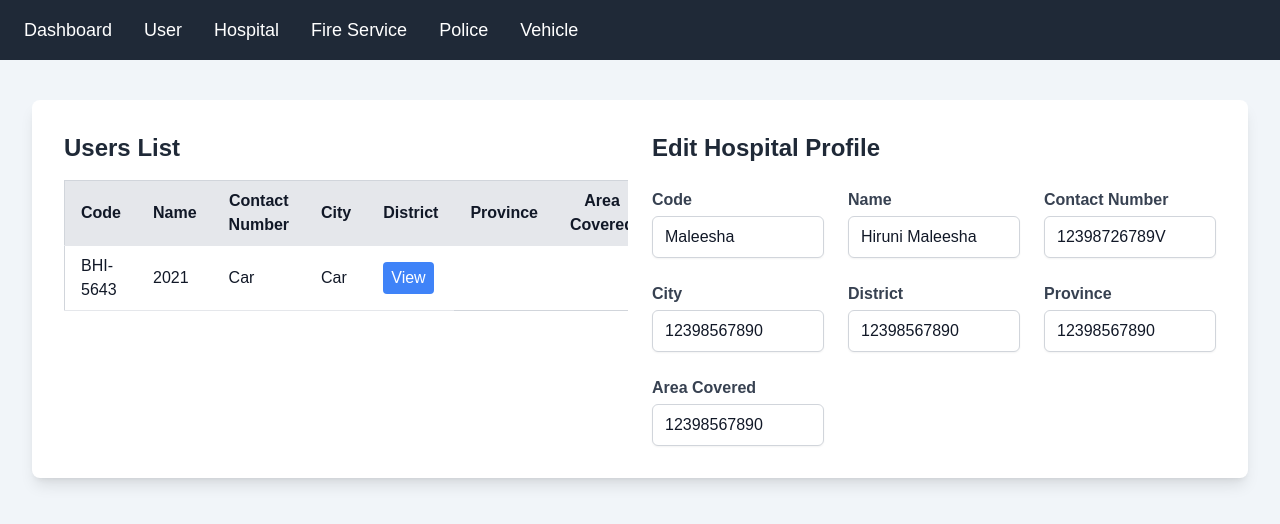
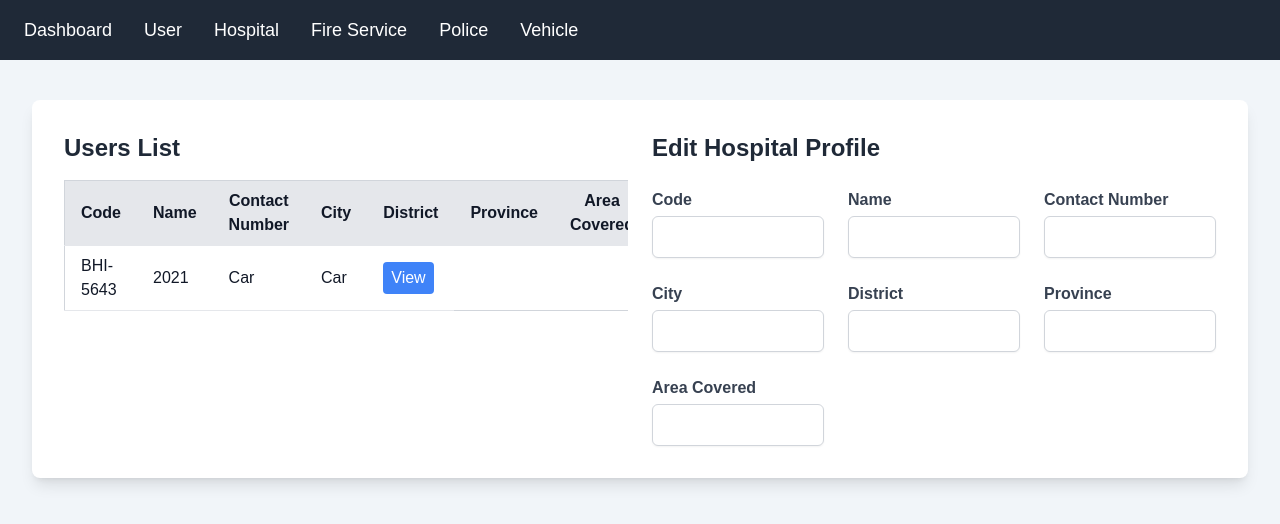
Before and after one commit to ThimiraSadeesha/Final-Year-Project-UI, an Angular app: page /fire in a window 1280 px wide. Shown: the top 524 px of the page. Built offline with nearby package versions, Linux system fonts and the light colour scheme; no server answers; what tailwindcss-animated would draw is missing.

Commit message:
did some minor changes

```diff
--- a/src/app/components/feature/fire-service/fire-service.component.html
+++ b/src/app/components/feature/fire-service/fire-service.component.html
@@ -42,43 +42,41 @@
                 <!-- Username -->
                 <div>
                     <label class="block text-gray-700 font-semibold" for="username">Code</label>
-                    <input id="username" name="username" type="text" value="Maleesha" class="mt-1 block w-full border-gray-300 rounded-md shadow-sm focus:border-blue-500 focus:ring-blue-500">
+                    <input id="username" name="username" type="text" class="mt-1 block w-full border-gray-300 rounded-md shadow-sm focus:border-blue-500 focus:ring-blue-500">
                 </div>
 
                 <!-- Full Name -->
                 <div>
                     <label class="block text-gray-700 font-semibold" for="fullname">Name</label>
-                    <input id="fullname" name="fullname" type="text" value="Hiruni Maleesha" class="mt-1 block w-full border-gray-300 rounded-md shadow-sm focus:border-blue-500 focus:ring-blue-500">
+                    <input id="fullname" name="fullname" type="text" class="mt-1 block w-full border-gray-300 rounded-md shadow-sm focus:border-blue-500 focus:ring-blue-500">
                 </div>
 
                 <!-- NIC -->
                 <div>
                     <label class="block text-gray-700 font-semibold" for="nic">Contact Number</label>
-                    <input id="nic" name="nic" type="text" value="12398726789V" class="mt-1 block w-full border-gray-300 rounded-md shadow-sm focus:border-blue-500 focus:ring-blue-500">
+                    <input id="nic" name="nic" type="text" class="mt-1 block w-full border-gray-300 rounded-md shadow-sm focus:border-blue-500 focus:ring-blue-500">
                 </div>
 
                 <!-- Contact Number -->
                 <div>
                     <label class="block text-gray-700 font-semibold" for="contact">City</label>
-                    <input id="contact" name="contact" type="tel" value="12398567890" class="mt-1 block w-full border-gray-300 rounded-md shadow-sm focus:border-blue-500 focus:ring-blue-500">
+                    <input id="contact" name="contact" type="tel" class="mt-1 block w-full border-gray-300 rounded-md shadow-sm focus:border-blue-500 focus:ring-blue-500">
                 </div>
 
                 <div>
                     <label class="block text-gray-700 font-semibold" for="district">District</label>
-                    <input id="district" name="contact" type="tel" value="12398567890" class="mt-1 block w-full border-gray-300 rounded-md shadow-sm focus:border-blue-500 focus:ring-blue-500">
+                    <input id="district" name="contact" type="tel" class="mt-1 block w-full border-gray-300 rounded-md shadow-sm focus:border-blue-500 focus:ring-blue-500">
                 </div>
 
                 <div>
                     <label class="block text-gray-700 font-semibold" for="province">Province</label>
-                    <input id="province" name="contact" type="tel" value="12398567890" class="mt-1 block w-full border-gray-300 rounded-md shadow-sm focus:border-blue-500 focus:ring-blue-500">
+                    <input id="province" name="contact" type="tel" class="mt-1 block w-full border-gray-300 rounded-md shadow-sm focus:border-blue-500 focus:ring-blue-500">
                 </div>
 
                 <div>
                     <label class="block text-gray-700 font-semibold" for="areaCovered">Area Covered</label>
-                    <input id="areaCovered" name="contact" type="tel" value="12398567890" class="mt-1 block w-full border-gray-300 rounded-md shadow-sm focus:border-blue-500 focus:ring-blue-500">
+                    <input id="areaCovered" name="contact" type="tel" class="mt-1 block w-full border-gray-300 rounded-md shadow-sm focus:border-blue-500 focus:ring-blue-500">
                 </div>
-
-
             </form>
         </div>
     </div>
--- a/src/app/components/feature/hospital/hospital.component.html
+++ b/src/app/components/feature/hospital/hospital.component.html
@@ -42,43 +42,41 @@
                 <!-- Username -->
                 <div>
                     <label class="block text-gray-700 font-semibold" for="username">Code</label>
-                    <input id="username" name="username" type="text" value="Maleesha" class="mt-1 block w-full border-gray-300 rounded-md shadow-sm focus:border-blue-500 focus:ring-blue-500">
+                    <input id="username" name="username" type="text" class="mt-1 block w-full border-gray-300 rounded-md shadow-sm focus:border-blue-500 focus:ring-blue-500">
                 </div>
 
                 <!-- Full Name -->
                 <div>
                     <label class="block text-gray-700 font-semibold" for="fullname">Name</label>
-                    <input id="fullname" name="fullname" type="text" value="Hiruni Maleesha" class="mt-1 block w-full border-gray-300 rounded-md shadow-sm focus:border-blue-500 focus:ring-blue-500">
+                    <input id="fullname" name="fullname" type="text" class="mt-1 block w-full border-gray-300 rounded-md shadow-sm focus:border-blue-500 focus:ring-blue-500">
                 </div>
 
                 <!-- NIC -->
                 <div>
                     <label class="block text-gray-700 font-semibold" for="nic">Contact Number</label>
-                    <input id="nic" name="nic" type="text" value="12398726789V" class="mt-1 block w-full border-gray-300 rounded-md shadow-sm focus:border-blue-500 focus:ring-blue-500">
+                    <input id="nic" name="nic" type="text" class="mt-1 block w-full border-gray-300 rounded-md shadow-sm focus:border-blue-500 focus:ring-blue-500">
                 </div>
 
                 <!-- Contact Number -->
                 <div>
                     <label class="block text-gray-700 font-semibold" for="contact">City</label>
-                    <input id="contact" name="contact" type="tel" value="12398567890" class="mt-1 block w-full border-gray-300 rounded-md shadow-sm focus:border-blue-500 focus:ring-blue-500">
+                    <input id="contact" name="contact" type="tel" class="mt-1 block w-full border-gray-300 rounded-md shadow-sm focus:border-blue-500 focus:ring-blue-500">
                 </div>
 
                 <div>
                     <label class="block text-gray-700 font-semibold" for="district">District</label>
-                    <input id="district" name="contact" type="tel" value="12398567890" class="mt-1 block w-full border-gray-300 rounded-md shadow-sm focus:border-blue-500 focus:ring-blue-500">
+                    <input id="district" name="contact" type="tel" class="mt-1 block w-full border-gray-300 rounded-md shadow-sm focus:border-blue-500 focus:ring-blue-500">
                 </div>
 
                 <div>
                     <label class="block text-gray-700 font-semibold" for="province">Province</label>
-                    <input id="province" name="contact" type="tel" value="12398567890" class="mt-1 block w-full border-gray-300 rounded-md shadow-sm focus:border-blue-500 focus:ring-blue-500">
+                    <input id="province" name="contact" type="tel" class="mt-1 block w-full border-gray-300 rounded-md shadow-sm focus:border-blue-500 focus:ring-blue-500">
                 </div>
 
                 <div>
                     <label class="block text-gray-700 font-semibold" for="areaCovered">Area Covered</label>
-                    <input id="areaCovered" name="contact" type="tel" value="12398567890" class="mt-1 block w-full border-gray-300 rounded-md shadow-sm focus:border-blue-500 focus:ring-blue-500">
+                    <input id="areaCovered" name="contact" type="tel" class="mt-1 block w-full border-gray-300 rounded-md shadow-sm focus:border-blue-500 focus:ring-blue-500">
                 </div>
-
-
             </form>
         </div>
     </div>
--- a/src/app/components/feature/police/police.component.html
+++ b/src/app/components/feature/police/police.component.html
@@ -22,7 +22,7 @@
                 <tbody>
                 <!-- Example User Rows -->
                 <tr class="hover:bg-gray-100">
-                    <td class="py-2 px-4 border-b">BHI-5643</td>
+                    <td class="py-2 px-4 border-b">AMB</td>
                     <td class="py-2 px-4 border-b">2021</td>
                     <td class="py-2 px-4 border-b">Car</td>
                     <td class="py-2 px-4 border-b">Car</td>
@@ -44,31 +44,31 @@
                 <!-- Username -->
                 <div>
                     <label class="block text-gray-700 font-semibold" for="username">Code</label>
-                    <input id="username" name="username" type="text" value="Maleesha" class="mt-1 block w-full border-gray-300 rounded-md shadow-sm focus:border-blue-500 focus:ring-blue-500">
+                    <input id="username" name="username" type="text"  class="mt-1 block w-full border-gray-300 rounded-md shadow-sm focus:border-blue-500 focus:ring-blue-500">
                 </div>
 
                 <!-- Full Name -->
                 <div>
                     <label class="block text-gray-700 font-semibold" for="fullname">Name</label>
-                    <input id="fullname" name="fullname" type="text" value="Hiruni Maleesha" class="mt-1 block w-full border-gray-300 rounded-md shadow-sm focus:border-blue-500 focus:ring-blue-500">
+                    <input id="fullname" name="fullname" type="text" class="mt-1 block w-full border-gray-300 rounded-md shadow-sm focus:border-blue-500 focus:ring-blue-500">
                 </div>
 
                 <!-- NIC -->
                 <div>
                     <label class="block text-gray-700 font-semibold" for="nic">Contact Number</label>
-                    <input id="nic" name="nic" type="text" value="12398726789V" class="mt-1 block w-full border-gray-300 rounded-md shadow-sm focus:border-blue-500 focus:ring-blue-500">
+                    <input id="nic" name="nic" type="text"  class="mt-1 block w-full border-gray-300 rounded-md shadow-sm focus:border-blue-500 focus:ring-blue-500">
                 </div>
 
                 <!-- Contact Number -->
                 <div>
                     <label class="block text-gray-700 font-semibold" for="contact">City</label>
-                    <input id="contact" name="contact" type="tel" value="12398567890" class="mt-1 block w-full border-gray-300 rounded-md shadow-sm focus:border-blue-500 focus:ring-blue-500">
+                    <input id="contact" name="contact" type="tel"  class="mt-1 block w-full border-gray-300 rounded-md shadow-sm focus:border-blue-500 focus:ring-blue-500">
                 </div>
 
                 <!-- Email -->
                 <div>
                     <label class="block text-gray-700 font-semibold" for="email">District</label>
-                    <input id="email" name="email" type="email" value="Maleesha@example.com" class="mt-1 block w-full border-gray-300 rounded-md shadow-sm focus:border-blue-500 focus:ring-blue-500">
+                    <input id="email" name="email" type="email"  class="mt-1 block w-full border-gray-300 rounded-md shadow-sm focus:border-blue-500 focus:ring-blue-500">
                 </div>
 
                 <!-- Gender -->
@@ -83,9 +83,8 @@
                 <!-- Address -->
                 <div>
                     <label class="block text-gray-700 font-semibold" for="address">Area Covered</label>
-                    <input id="address" name="address" type="text" value="123 Main St" class="mt-1 block w-full border-gray-300 rounded-md shadow-sm focus:border-blue-500 focus:ring-blue-500">
+                    <input id="address" name="address" type="text" class="mt-1 block w-full border-gray-300 rounded-md shadow-sm focus:border-blue-500 focus:ring-blue-500">
                 </div>
-
             </form>
         </div>
     </div>
--- a/src/app/components/feature/vehicle/vehicle.component.html
+++ b/src/app/components/feature/vehicle/vehicle.component.html
@@ -39,28 +39,26 @@
                 <!-- Username -->
                 <div>
                     <label class="block text-gray-700 font-semibold" for="username">Vehicle Number</label>
-                    <input id="username" name="username" type="text" value="Maleesha" class="mt-1 block w-full border-gray-300 rounded-md shadow-sm focus:border-blue-500 focus:ring-blue-500">
+                    <input id="username" name="username" type="text"  class="mt-1 block w-full border-gray-300 rounded-md shadow-sm focus:border-blue-500 focus:ring-blue-500">
                 </div>
 
                 <!-- Full Name -->
                 <div>
                     <label class="block text-gray-700 font-semibold" for="fullname">Manufacture Year</label>
-                    <input id="fullname" name="fullname" type="text" value="Hiruni Maleesha" class="mt-1 block w-full border-gray-300 rounded-md shadow-sm focus:border-blue-500 focus:ring-blue-500">
+                    <input id="fullname" name="fullname" type="text"  class="mt-1 block w-full border-gray-300 rounded-md shadow-sm focus:border-blue-500 focus:ring-blue-500">
                 </div>
 
                 <!-- NIC -->
                 <div>
                     <label class="block text-gray-700 font-semibold" for="nic">Vehicle Type</label>
-                    <input id="nic" name="nic" type="text" value="12398726789V" class="mt-1 block w-full border-gray-300 rounded-md shadow-sm focus:border-blue-500 focus:ring-blue-500">
+                    <input id="nic" name="nic" type="text"  class="mt-1 block w-full border-gray-300 rounded-md shadow-sm focus:border-blue-500 focus:ring-blue-500">
                 </div>
 
                 <!-- Contact Number -->
                 <div>
                     <label class="block text-gray-700 font-semibold" for="contact">Vehicle Model</label>
-                    <input id="contact" name="contact" type="tel" value="12398567890" class="mt-1 block w-full border-gray-300 rounded-md shadow-sm focus:border-blue-500 focus:ring-blue-500">
+                    <input id="contact" name="contact" type="tel"  class="mt-1 block w-full border-gray-300 rounded-md shadow-sm focus:border-blue-500 focus:ring-blue-500">
                 </div>
-
-
             </form>
         </div>
     </div>
```
